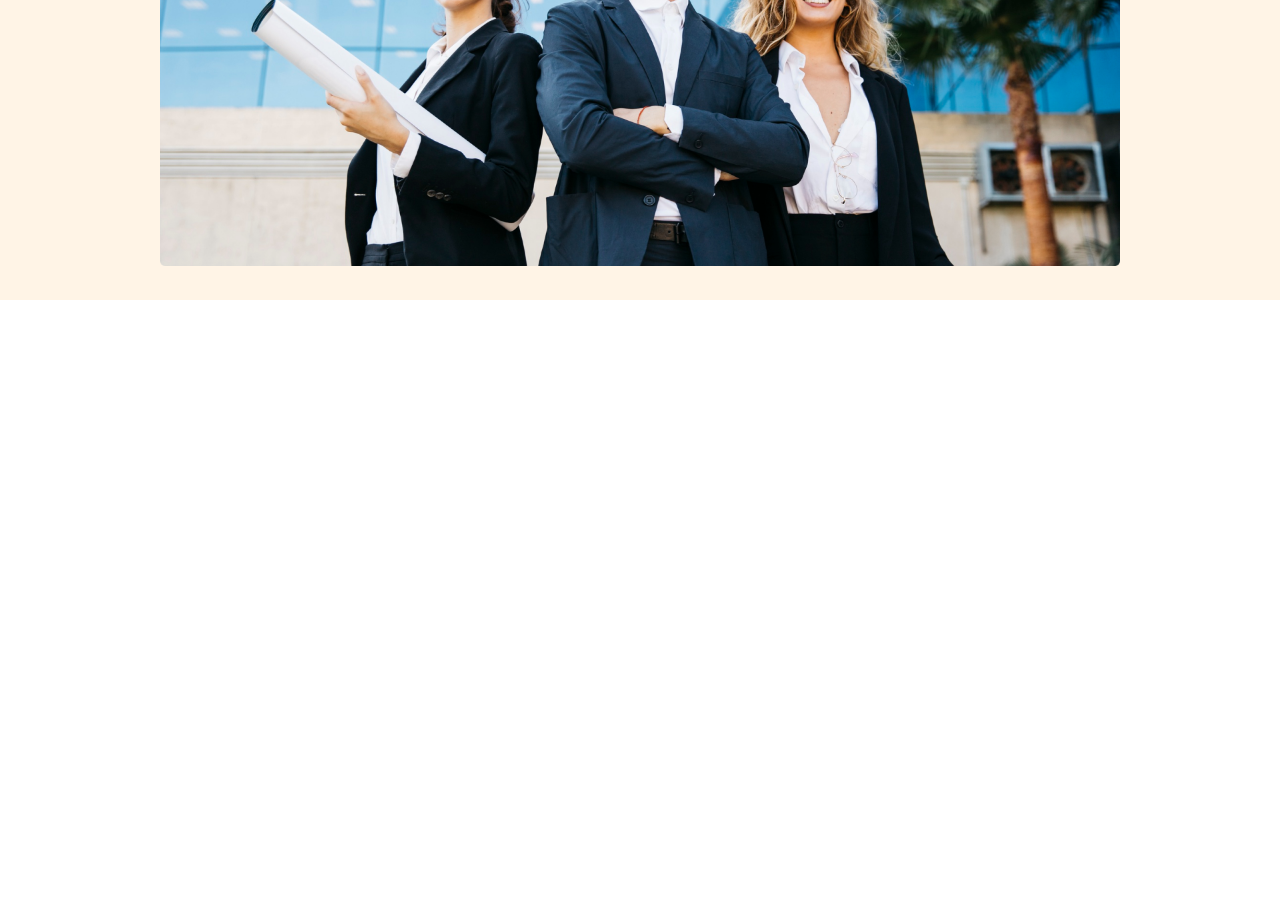
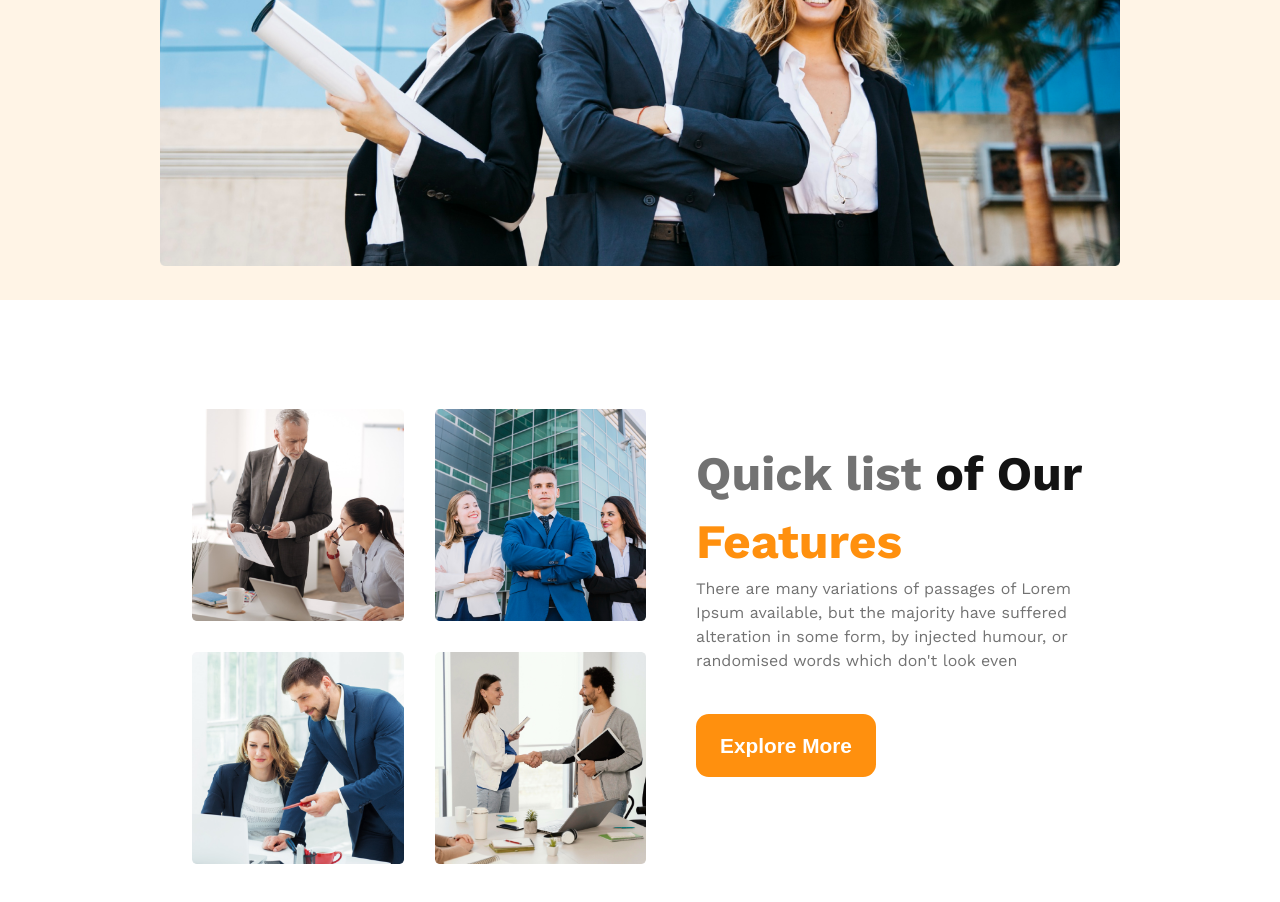
Before and after one commit to Shahriarkawsik/G3-Architects-Landing-Page, a plain HTML site: page index.html in a window 1280 px wide. Shown: the part 785-1687 px from the top of the page. Before the commit the page ends 1085 px from the top, so only its background shows below. Drawn offline with nearby package versions, Linux system fonts and the light colour scheme.

Commit message:
feature-section laptop version complete

```diff
--- a/index.html
+++ b/index.html
@@ -7,6 +7,7 @@
     <link rel="stylesheet" href="./style/style.css" />
     <link rel="stylesheet" href="./style/navbar.css" />
     <link rel="stylesheet" href="./style/banner-section.css" />
+    <link rel="stylesheet" href="./style/feature-section.css" />
   </head>
   <body>
     <header>
@@ -21,12 +22,12 @@
           </ul>
         </nav>
       </section>
-      <section class="banner-section ">
+      <section class="banner-section">
         <h1 class="banner-title">
           Brand New <br />
           Group of Architects
         </h1>
-        <p class="banner-subtitle">
+        <p class="banner-subtitle subtitle">
           There are many variations of passages of Lorem Ipsum available, but
           the majority have suffered alteration in some form, by injected
           humour, or randomised words which don't look even
@@ -40,7 +41,31 @@
         </div>
       </section>
     </header>
-    <main></main>
+    <main>
+      <section class="feature-section">
+        <div class="feature-images">
+          <img src="./images/team1.png" alt="" />
+          <img src="./images/team2.png" alt="" />
+          <img src="./images/team3.png" alt="" />
+          <img src="./images/team4.png" alt="" />
+        </div>
+        <div class="feature-description">
+          <h2 class="feature-title title">
+            <span class="fts-1">Quick list</span> of Our
+            <span class="fts-2">
+              <br />
+              Features</span
+            >
+          </h2>
+          <p class="feature-subtitle subtitle">
+            There are many variations of passages of Lorem Ipsum available, but
+            the majority have suffered alteration in some form, by injected
+            humour, or randomised words which don't look even
+          </p>
+          <button class="feature-btn btn"><a href="">Explore More</a></button>
+        </div>
+      </section>
+    </main>
     <footer></footer>
   </body>
 </html>
--- a/style/banner-section.css
+++ b/style/banner-section.css
@@ -10,10 +10,6 @@
   color: var(--title-color);
 }
 .banner-subtitle {
-  font-size: 1.27rem;
-  font-weight: 400;
-  line-height: 2.08rem;
-  color: var(--subtitle-color);
   margin: 1.5rem 0 2.56rem;
 }
 
--- /dev/null
+++ b/style/feature-section.css
@@ -0,0 +1,43 @@
+.feature-section {
+  /* width: 68.65%; */
+  width: 70%;
+  margin: 6.8rem auto 10.4rem;
+  display: flex;
+  justify-content: space-between;
+  align-items: center;
+}
+.feature-images {
+  width: 50.72%;
+  display: grid;
+  grid-template-columns: repeat(2, 1fr);
+  gap: 1.92rem;
+}
+.feature-images img {
+  width: 100%;
+}
+.feature-description {
+  /* width: 40.74%; */
+  width: 43.74%;
+}
+.feature-title {
+  font-size: 3rem;
+}
+.feature-subtitle {
+  font-size: 1rem;
+  line-height: 1.5rem;
+}
+.fts-1 {
+  color: var(--subtitle-color);
+}
+.fts-2 {
+  color: var(--btn-color);
+}
+.feature-subtitle {
+  margin: 1.92px 0 2.56rem;
+}
+.feature-btn {
+  padding: 1.2rem 1.5rem;
+}
+.feature-btn a {
+  font-size: 1.3rem;
+}
--- a/style/navbar.css
+++ b/style/navbar.css
@@ -76,7 +76,6 @@ header {
     display: flex;
     justify-content: space-between;
     align-items: center;
-    /* border: 2px solid var(--btn-color); */
   }
   .navBar ul li {
     margin: 0 1rem;
--- a/style/style.css
+++ b/style/style.css
@@ -14,6 +14,18 @@ body {
   font-size: 62.5%;
   font-family: "Work Sans";
 }
+.title {
+  font-size: 3.6rem;
+  font-weight: 700;
+  line-height: 4.24rem;
+  color: var(--title-color);
+}
+.subtitle {
+  font-size: 1.27rem;
+  font-weight: 400;
+  line-height: 2.08rem;
+  color: var(--subtitle-color);
+}
 .btn {
   background-color: var(--btn-color);
   color: #fff;
```
